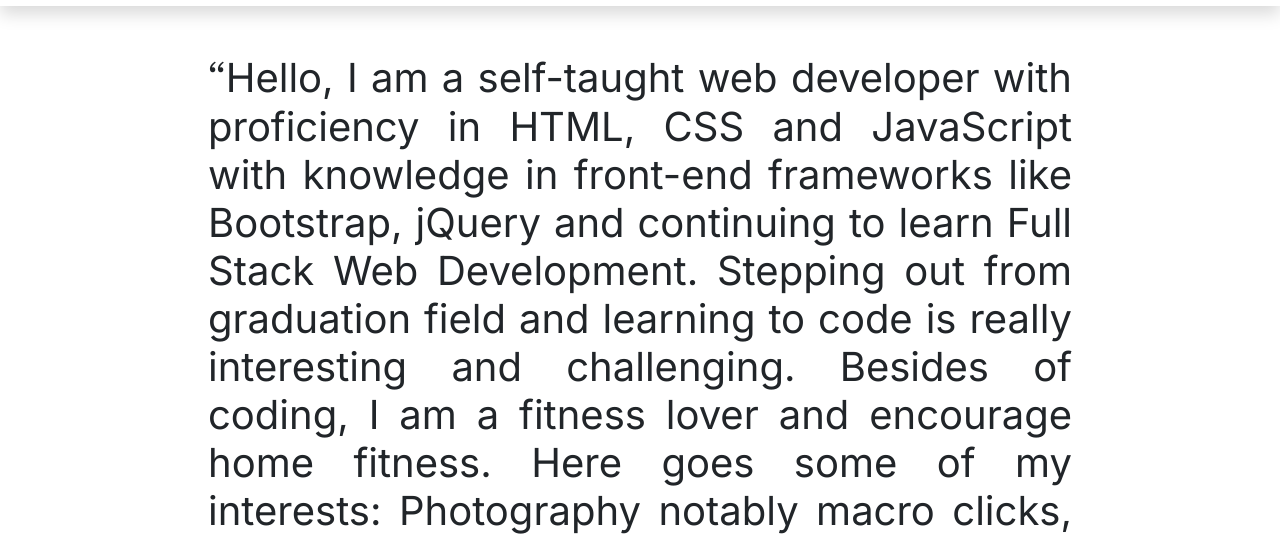
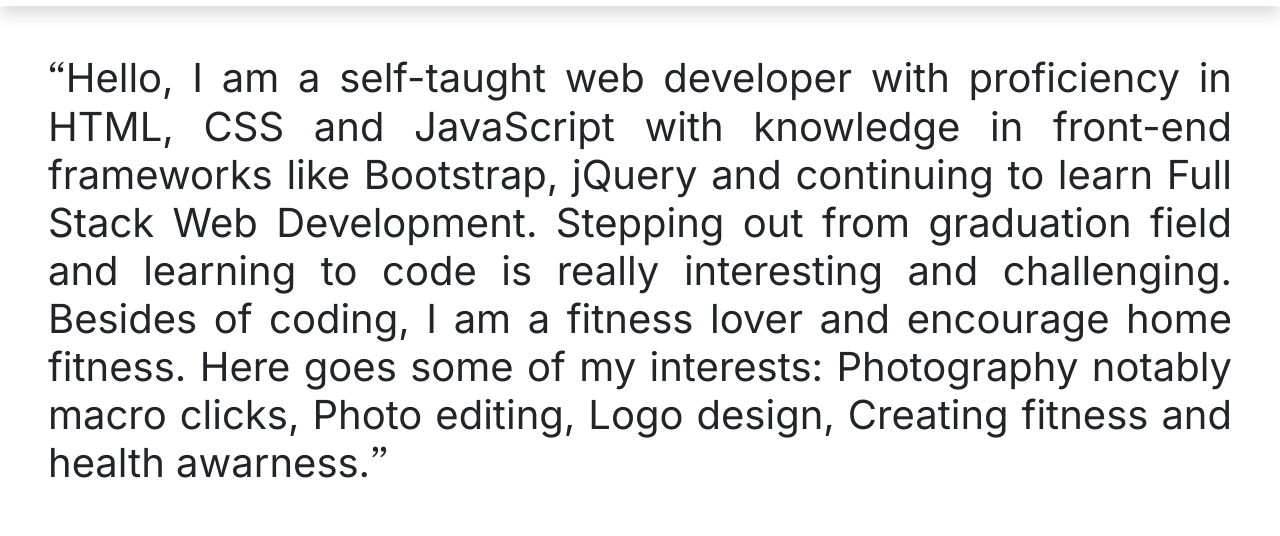
Before and after one commit to VigneshG1616/Myportfolio, a plain HTML site: page index.html in a window 1280 px wide. Shown: the part 423-959 px from the top of the page. Drawn offline with nearby package versions, Linux system fonts and the light colour scheme.

Commit message:
Update style.css

```diff
--- a/style.css
+++ b/style.css
@@ -48,7 +48,7 @@
 
         .content_text {
             font-family: 'Inter', sans-serif;
-          max-width: 75%
+
         }
 
         .doublequotes {
```
